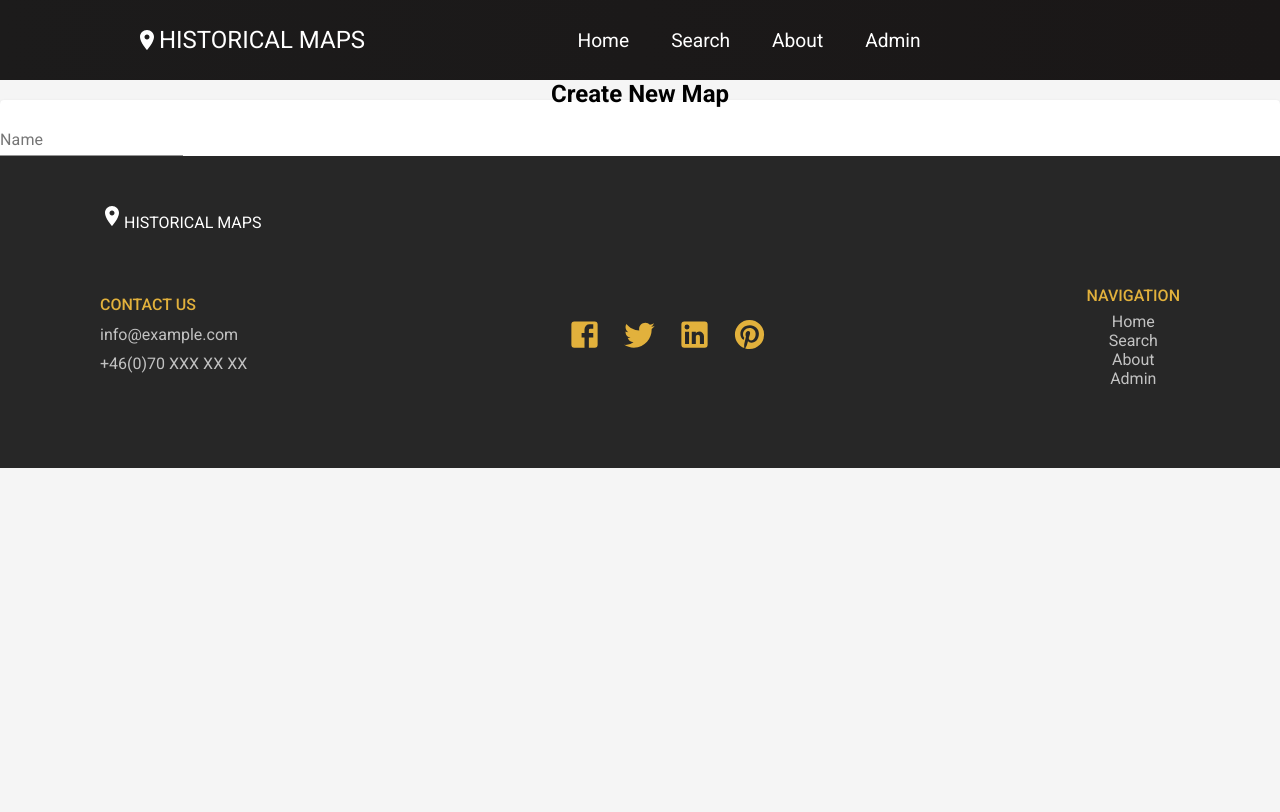
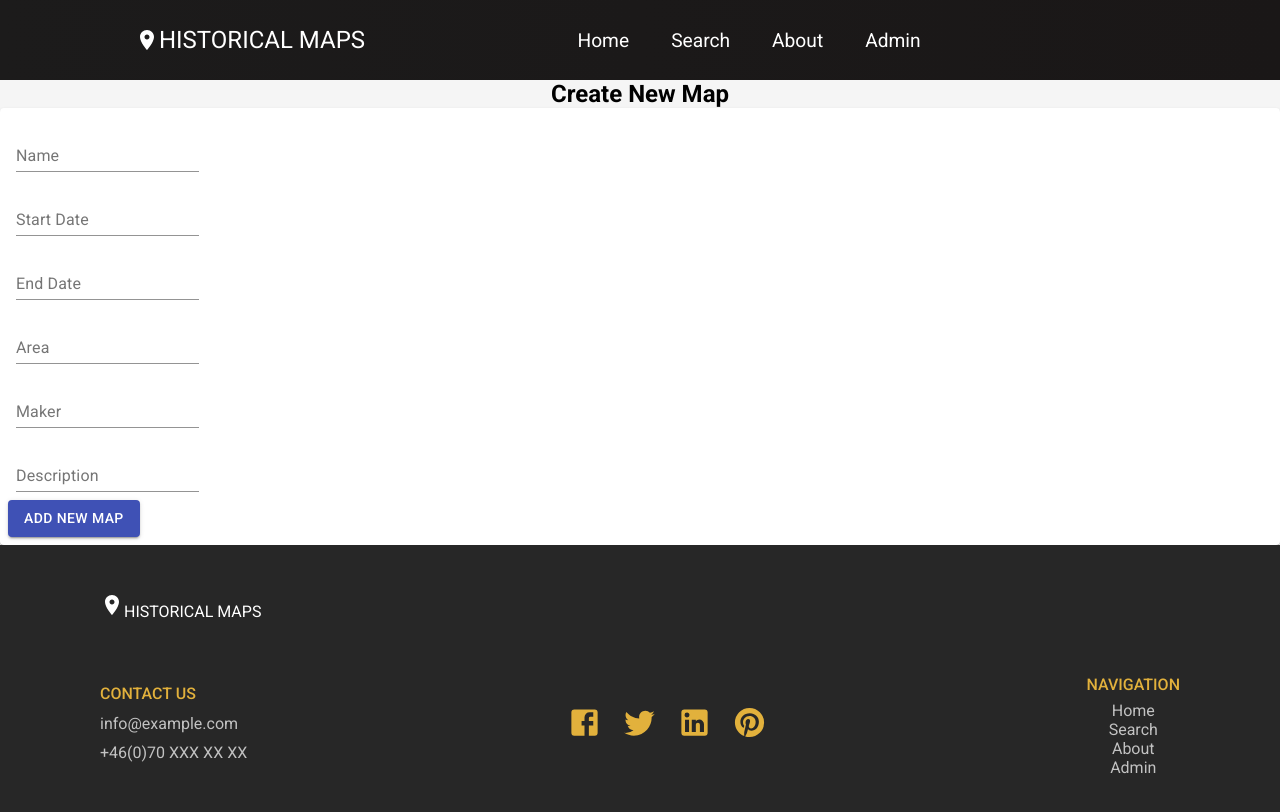
Before and after one commit to kiwiguard/historical-maps, a React (Create React App) app: page /admin in a window 1280 px wide. Shown: the top 812 px of the page. Built offline with nearby package versions, Linux system fonts and the light colour scheme.

Commit message:
write to file

```diff
--- a/package.json
+++ b/package.json
@@ -15,7 +15,8 @@
     "react-leaflet": "^3.1.0",
     "react-router-dom": "^5.2.0",
     "react-scripts": "4.0.3",
-    "web-vitals": "^1.1.1"
+    "web-vitals": "^1.1.1",
+    "write-json-file": "^4.3.0"
   },
   "scripts": {
     "start": "react-scripts start",
--- a/src/components/pages/Admin.js
+++ b/src/components/pages/Admin.js
@@ -1,16 +1,18 @@
-import { Grid, Paper, TextField } from "@material-ui/core";
+import { Button, Grid, Paper, TextField } from "@material-ui/core";
 import { useState } from "react";
+
+const fs = require('fs');
 
 const CreateMap = () => {
 
     const initialFormState = {
         name: "",
-        startdate: "",
-        endDate : "",
-        area : "",
-        maker : "",
-        description : "",
-        link : "",
+        startDate: "",
+        endDate: "",
+        area: "",
+        maker: "",
+        description: "",
+        link: "",
 
     };
 
@@ -19,7 +21,11 @@ const CreateMap = () => {
     const onInputChange = (event) => {
         const { name, value } = event.target;
 
-        setNewMap({...newMap, [name]: value});
+        setNewMap({ ...newMap, [name]: value });
+    }
+
+    const submitForm = () => {
+        console.log(newMap);
     }
 
 
@@ -29,7 +35,7 @@ const CreateMap = () => {
             <form onSubmit={(event) => {
                 event.preventDefault();
             }}>
-                <Paper >
+                <Paper style={{ padding: 16 }}>
                     <Grid
                         container
                         direction="column"
@@ -38,13 +44,59 @@ const CreateMap = () => {
                     >
                         <Grid item>
                             <TextField
-                             label = "Name"
-                             name= "name"
-                             value={newMap.name}
-                             onChange={onInputChange}
+                                label="Name"
+                                name="name"
+                                value={newMap.name}
+                                onChange={onInputChange}
                             />
                         </Grid>
-
+                        <Grid item>
+                            <TextField
+                                label="Start Date"
+                                name="startDate"
+                                value={newMap.startDate}
+                                onChange={onInputChange}
+                            />
+                        </Grid>
+                        <Grid item>
+                            <TextField
+                                label="End Date"
+                                name="endDate"
+                                value={newMap.endDate}
+                                onChange={onInputChange}
+                            />
+                        </Grid>
+                        <Grid item>
+                            <TextField
+                                label="Area"
+                                name="area"
+                                value={newMap.area}
+                                onChange={onInputChange}
+                            />
+                        </Grid>
+                        <Grid item>
+                            <TextField
+                                label="Maker"
+                                name="maker"
+                                value={newMap.maker}
+                                onChange={onInputChange}
+                            />
+                        </Grid>
+                        <Grid item>
+                            <TextField
+                                label="Description"
+                                name="link"
+                                value={newMap.link}
+                                onChange={onInputChange}
+                            />
+                        </Grid>
+                        <Button
+                            variant="contained"
+                            color="primary"
+                            onClick={() => submitForm()}
+                        >
+                            Add new map
+                        </Button>
                     </Grid>
                 </Paper>
             </form>
@@ -55,8 +107,8 @@ const CreateMap = () => {
 export function Admin() {
     return (
         <>
-        <h2>Create New Map</h2>
-        { CreateMap() }
+            <h2>Create New Map</h2>
+            { CreateMap()}
         </>
     )
 }
```
Also changed, not shown: 1 other file (tests, documents, lock files or other folders).
